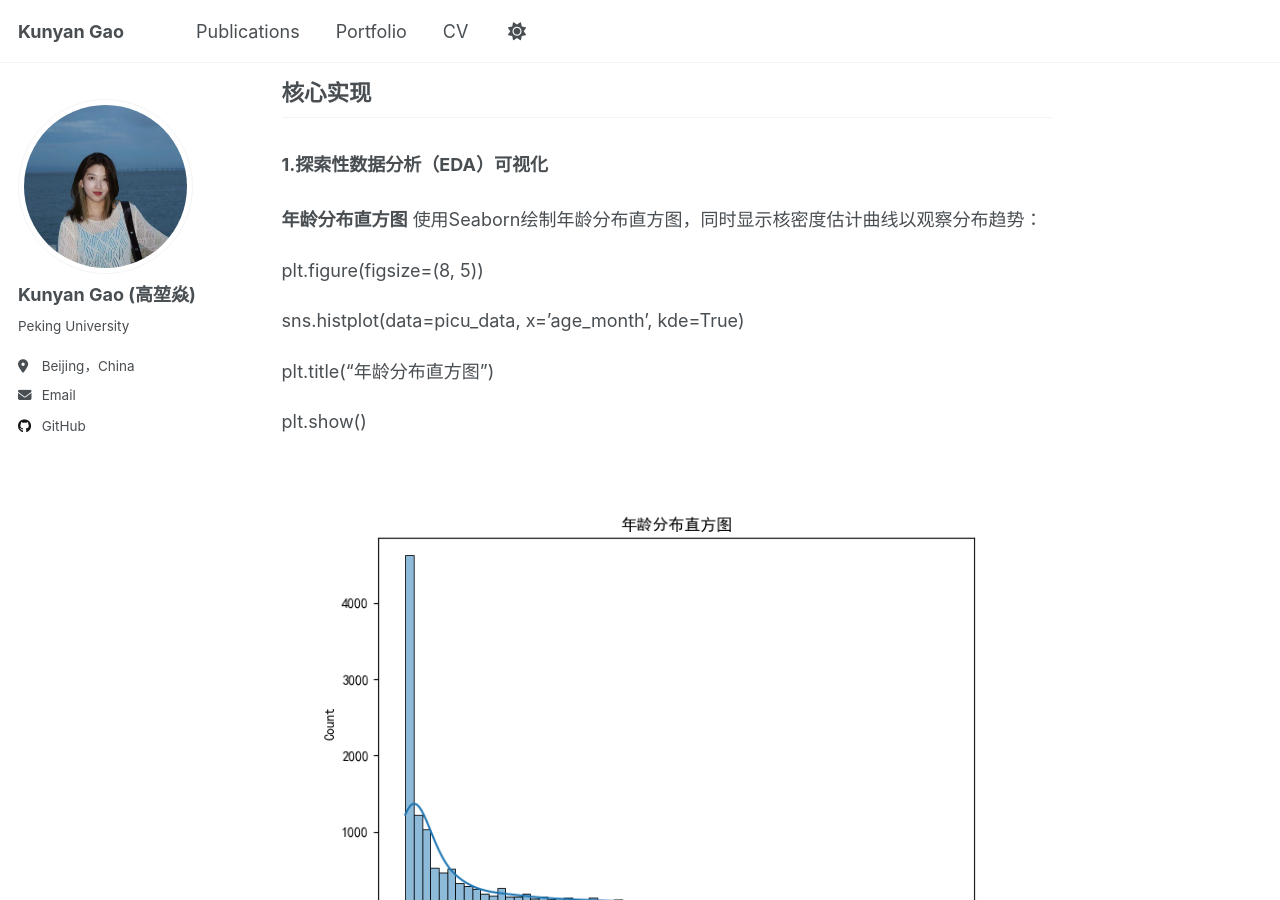
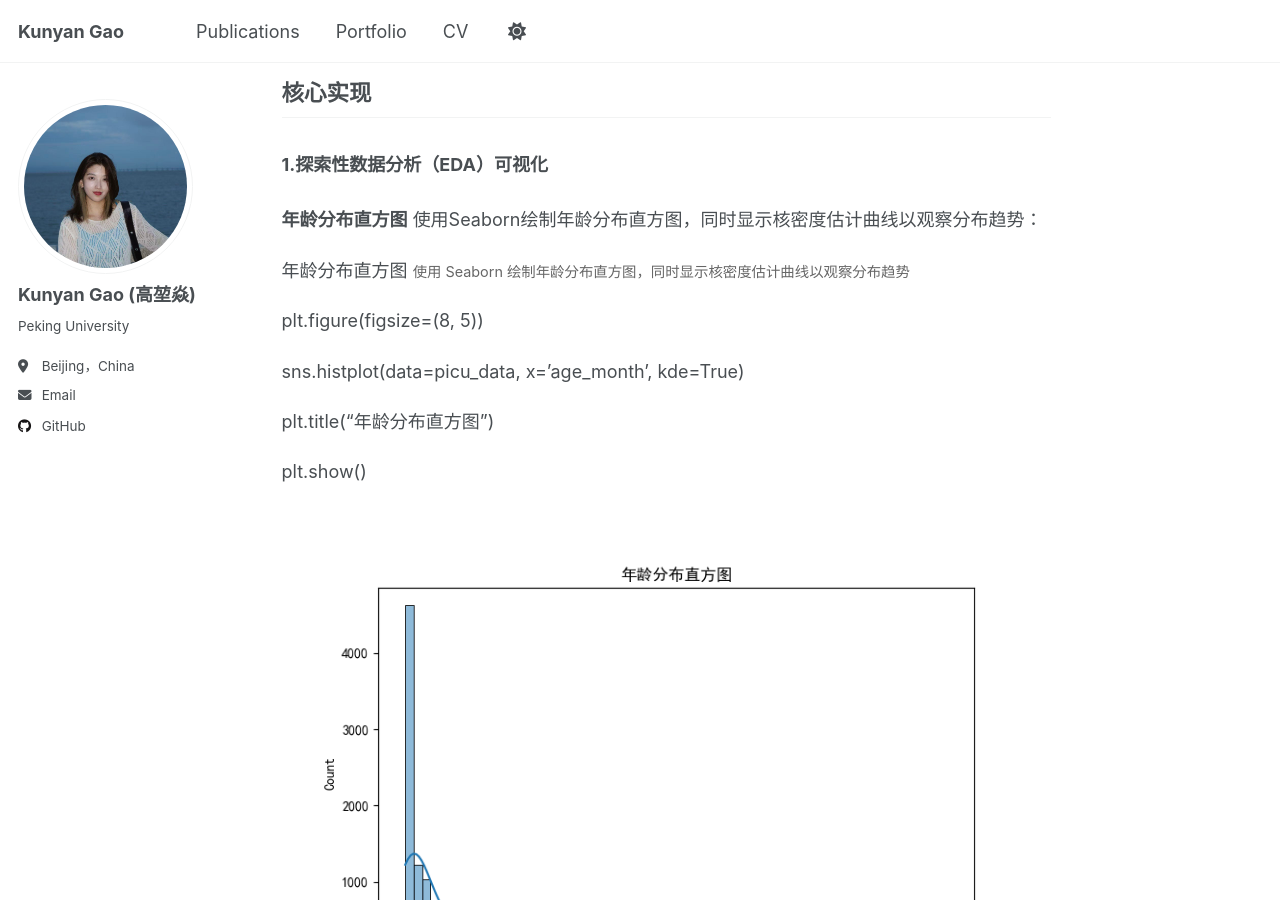
Before and after one commit to Alissa0106/Alissa0106.github.io, a Jekyll site: the page built from _portfolio/python-data-visualization-practice.md, in a window 1280 px wide and 900 px high, scrolled down 338 px. Built offline with Jekyll 4.4.1, drawn with Linux system fonts in a browser that asks for light colours; a script that is not in the unit is left out.

Commit message:
Update python-data-visualization-practice.md

```diff
--- a/_portfolio/python-data-visualization-practice.md
+++ b/_portfolio/python-data-visualization-practice.md
@@ -30,6 +30,8 @@ tech_stack:
 
 **年龄分布直方图**
 使用Seaborn绘制年龄分布直方图，同时显示核密度估计曲线以观察分布趋势：
+
+年龄分布直方图 <span style="font-size: 0.8em; color: #666;">使用 Seaborn 绘制年龄分布直方图，同时显示核密度估计曲线以观察分布趋势</span>
 
 plt.figure(figsize=(8, 5))
 
```
